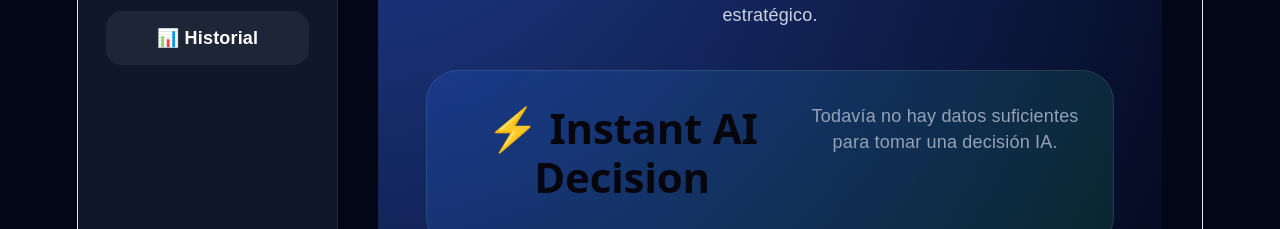
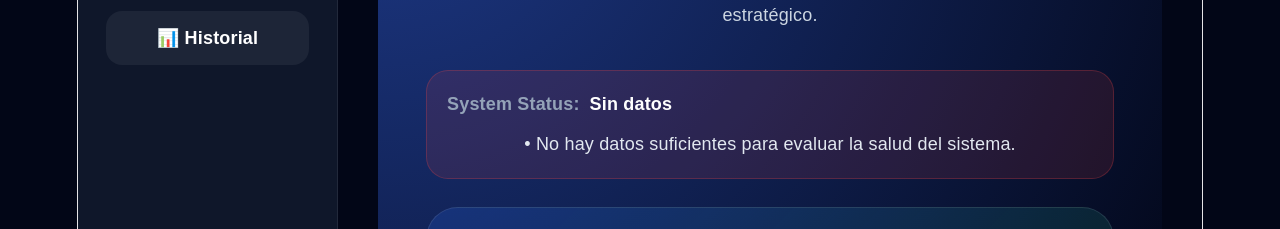
Before and after one commit to inviertetodo-hue/coches-saas-, a React (Vite) app: page /history in a window 1280 px wide. Shown: the part 216-445 px from the top of the page. Built offline with nearby package versions, Linux system fonts and the light colour scheme; no server answers; the database is empty.

Commit message:
connect system health protection layer

```diff
--- a/src/pages/History.jsx
+++ b/src/pages/History.jsx
@@ -18,10 +18,13 @@ import { generateWatchlist } from "../services/watchlistEngine";
 import { generateDealPipeline } from "../services/dealPipeline";
 import { generateDealDecisions } from "../services/dealDecisionEngine";
 import { simulatePortfolio } from "../services/portfolioSimulator";
+
 import { validateAnalysesDataset } from "../services/validationRules";
 import { sanitizeAnalysesDataset } from "../services/analysisSanitizer";
+import { evaluateAnalysisHealth } from "../services/analysisHealthGate";
 
 import DashboardHeader from "../components/dashboard/DashboardHeader";
+import SystemHealthBanner from "../components/dashboard/SystemHealthBanner";
 import InstantDecisionPanel from "../components/dashboard/InstantDecisionPanel";
 import GlobalStatsPanel from "../components/dashboard/GlobalStatsPanel";
 import ExecutiveSummaryPanel from "../components/dashboard/ExecutiveSummaryPanel";
@@ -85,6 +88,8 @@ export default function History() {
   const learning = analyzeAILearning(cleanAnalyses);
 
   const validation = validateAnalysesDataset(cleanAnalyses);
+  const systemHealth = evaluateAnalysisHealth(validation);
+
   const advancedMetrics = generateAdvancedMetrics(cleanAnalyses);
   const radar = generateOpportunityRadar(cleanAnalyses);
   const ranking = generateOpportunityRanking(cleanAnalyses);
@@ -151,6 +156,8 @@ export default function History() {
       <div style={containerStyle}>
         <DashboardHeader />
 
+        <SystemHealthBanner health={systemHealth} />
+
         <InstantDecisionPanel decisions={decisions} />
 
         <GlobalStatsPanel
@@ -166,6 +173,7 @@ export default function History() {
 
         <ExecutiveSummaryPanel executive={executive} />
 
+        {systemHealth.canShowAdvanced && (
           <AdvancedIntelligencePanel>
             <DataQualityPanel validation={validation} />
 
@@ -193,6 +201,7 @@ export default function History() {
               temporal={temporal}
             />
           </AdvancedIntelligencePanel>
+        )}
 
         <HistoryControls
           search={search}
```
Lines whose indentation alone changed are shown as unchanged.
